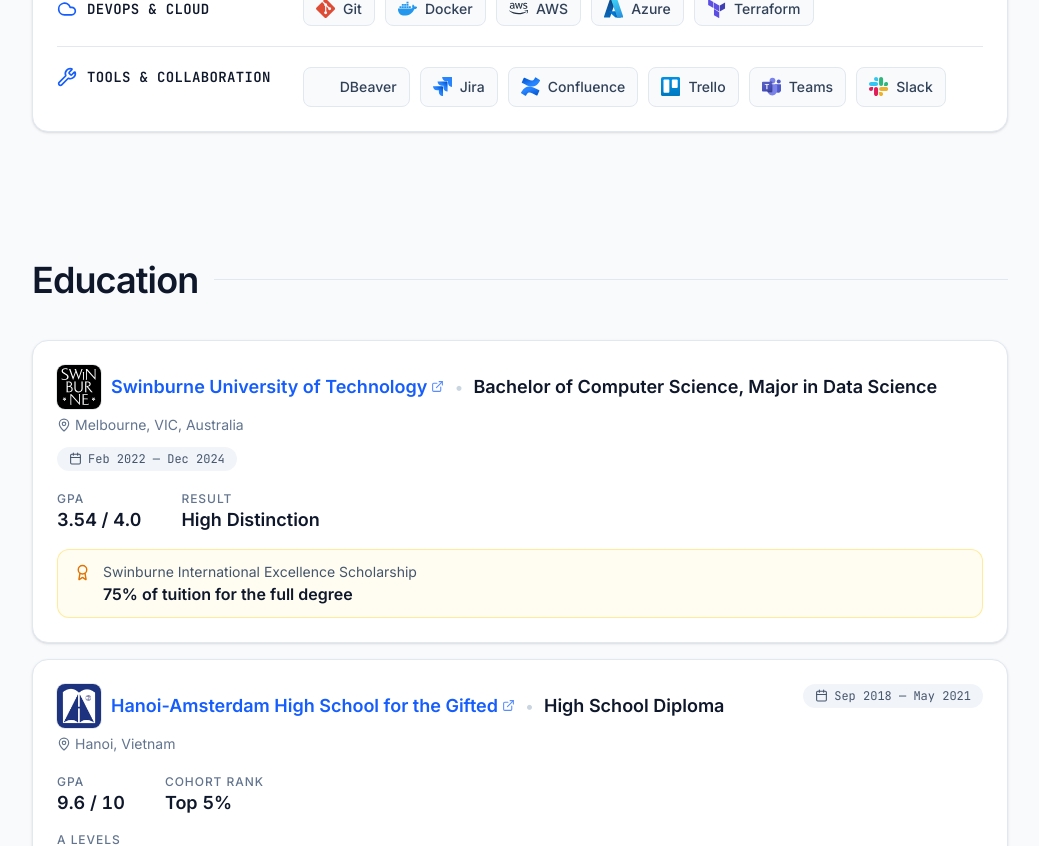
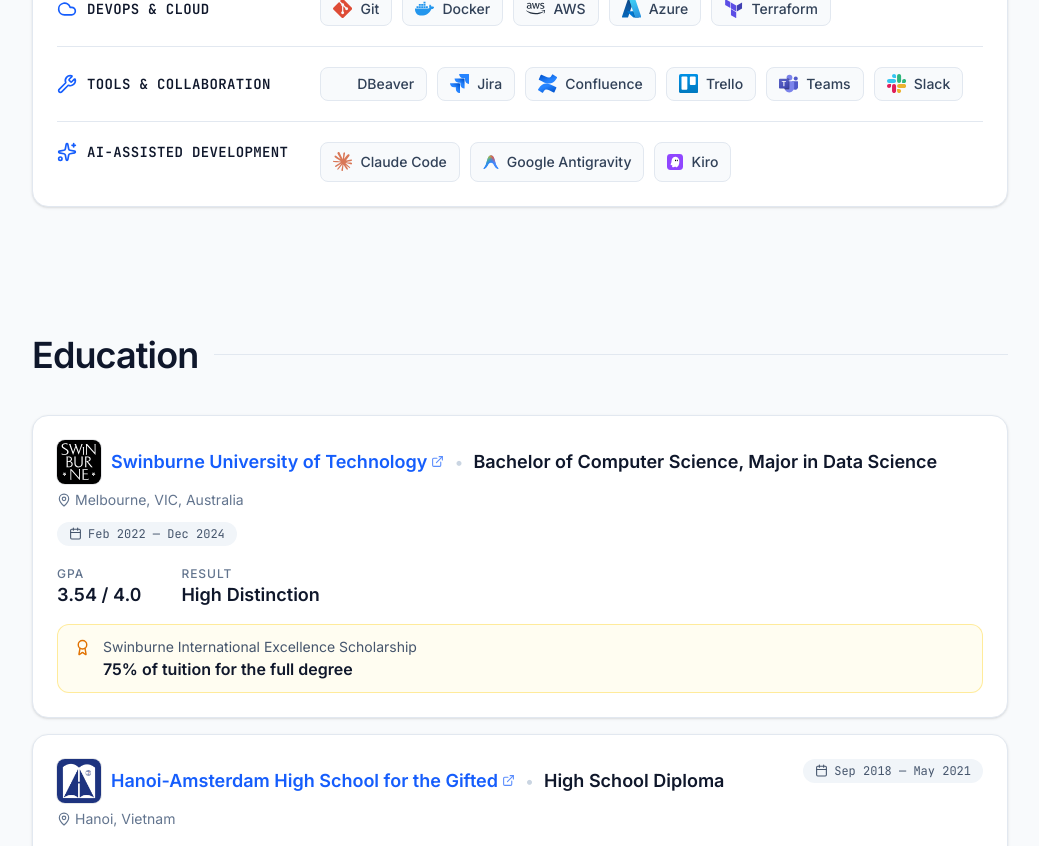
Before and after one commit to TungNamNguyen/personal-portfolio, a React (Vite) app: page / in a window 1280 px wide. Shown: the part 3520-4366 px from the top of the page, without its empty margins (120-1159 px from the left). Built offline with nearby package versions, Linux system fonts and the light colour scheme; some icons are missing.

Commit message:
feat: add AI-Assisted Development skill category

```diff
--- a/src/constants.tsx
+++ b/src/constants.tsx
@@ -1,5 +1,5 @@
 import type { ReactNode } from "react";
-import { Terminal, Database, GitBranch, LineChart, Wrench, Cloud, Layers } from "lucide-react";
+import { Terminal, Database, GitBranch, LineChart, Wrench, Cloud, Layers, Sparkles } from "lucide-react";
 /*
   Company, school and issuer marks. The SVG ones are imported through `?react`
   so they ride inside the bundle as markup instead of being fetched as
@@ -163,6 +163,11 @@ export const SKILL_CATEGORIES: { name: Text; icon: ReactNode; skills: string[] }
     name: { en: "Tools & Collaboration", vi: "Công cụ & Làm việc nhóm" },
     icon: <Wrench size={20} />,
     skills: ["DBeaver", "Jira", "Confluence", "Trello", "Teams", "Slack"]
+  },
+  {
+    name: "AI-Assisted Development",
+    icon: <Sparkles size={20} />,
+    skills: ["Claude Code", "Google Antigravity", "Kiro"]
   }
 ];
 
```
